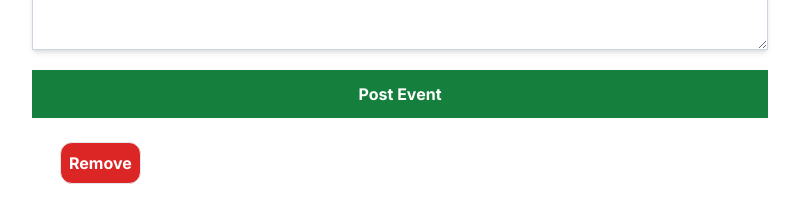
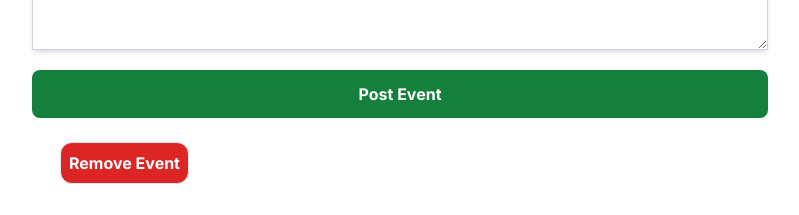
Before and after one commit to christinolb/events, a Next.js app: page /edit in a window 1280 px wide. Shown: the part 737-952 px from the top of the page, without its empty margins (240-1039 px from the left). Built offline with nearby package versions, Linux system fonts and the light colour scheme; no server answers.

Commit message:
started remove button api/ client

```diff
--- a/app/components/ContactFormEdit.jsx
+++ b/app/components/ContactFormEdit.jsx
@@ -22,9 +22,7 @@ export default function ContactFormEdit() {
     //unique document id
     const [ id, setId ] = useState('')
 
-    //run at start of page
-    getTitles()
-
+    /** QUERY TITLES */
     async function getTitles(){
         const response = await fetch('/api/getTitles', {
         method:'POST',
@@ -41,10 +39,15 @@ export default function ContactFormEdit() {
 
         //extracting response
         const titles = await response.json()
-        setTitles(titles.response)
+        setTitles(titles.response);
+
 
         }
+
     }
+    //run
+    getTitles()
+
 
     //given the title selection post request to api
     //fill in text boxes with response data
@@ -87,7 +90,7 @@ export default function ContactFormEdit() {
         }
     }
 
-    //sends data to api for document update
+    /**SEND DATA TO API (updateDocument)*/
     async function handleSubmit(e) {
         e.preventDefault();
 
@@ -123,6 +126,8 @@ export default function ContactFormEdit() {
         }
     };
 
+    /**HANDLE REMOVE */
+
     return (
         <>
         {/**form for title selection */}
@@ -136,7 +141,7 @@ export default function ContactFormEdit() {
 
                 <select onChange={e => setSelection(e.target.value)} className="p-2 m-2" id="titles">
                     {
-                    titles.map((e)=>(
+                    titles.map((e) => (
                         <option key={e.title} value={e.title}>{e.title}</option>
                     ))
                     }
@@ -144,7 +149,7 @@ export default function ContactFormEdit() {
 
                 <button
                 type='submit'
-                className='px-3 m-3 bg-blue-500 rounded-lg text-white font-bold'
+                className='px-3 m-3 bg-blue-500 rounded-lg text-white font-bold transition delay-75 hover:scale-105 active:scale-95'
                 >Go</button>
             </form>
         </div>
@@ -215,17 +220,22 @@ export default function ContactFormEdit() {
                 </div>
 
                 <button
-                className="bg-green-700 p-3 text-white font-bold"
+                className="bg-green-700 p-3 rounded-lg transition delay-75 hover:scale-105 active:scale-95 text-white font-bold"
                     type="submit"
                     >Post Event</button>
             </form>
             <div className="pl-[20px] ">
-                <button
-                    className="m-2 p-2 border bg-red-600 text-white font-bold rounded-xl"
-                    >
-                    Remove
-                </button>
+                <form onSubmit={console.log("clicked!")}>
+                    <button
+                        onClick={(e) => e.preventDefault()}
+                        type="submit"
+                        className="m-2 p-2 border bg-red-600 text-white font-bold rounded-xl transition delay-75 hover:scale-105 active:scale-95"
+                        >
+                        Remove Event
+                    </button>
+                </form>
             </div>
+
         </>
     )
 }
--- a/app/components/SelectDocForm.jsx
+++ /dev/null
@@ -1,12 +0,0 @@
-'use client'
-
-import AvailableDocQuery from "./AvailableDocQuery"
-
-export default function SelectDocForm() {
-    const eTitle = <AvailableDocQuery />
-    return (
-        <div>
-            <h1>{eTitle}</h1>
-        </div>
-    )
-}
--- a/app/globals.css
+++ b/app/globals.css
@@ -15,5 +15,5 @@ textarea {
 }
 
 li {
-  @apply m-2 p-2 border bg-gray-600 text-white font-bold rounded-xl
+  @apply m-2 p-2 border bg-gray-600 text-white font-bold rounded-xl transition delay-75 hover:scale-105 active:scale-95
 }
--- a/pages/api/queryDocument.ts
+++ b/pages/api/queryDocument.ts
@@ -1,5 +1,3 @@
-//INCOMPLETE: Takes in title, makes query and returns the rest of the data
-
 import type { NextApiRequest, NextApiResponse } from "next";
 const { MongoClient, ServerApiVersion } = require('mongodb');
 const uri = process.env.MONGODB_URI;
@@ -21,7 +19,7 @@ const client = new MongoClient(uri, {
 
 
 
-export default async function handler(req: NextApiRequest, res: NextApiResponse) {
+async function handler(req: NextApiRequest, res: NextApiResponse) {
 
     //retrieval of data from clientside
     const {
@@ -46,8 +44,6 @@ export default async function handler(req: NextApiRequest, res: NextApiResponse)
           const query = { title: selection };
           const result = await myColl.find(query).toArray(function(err, docs) { });
 
-          console.log("selection", selection)
-
           //return query selection
           return res.status(200).json({response: result})
 
@@ -56,6 +52,4 @@ export default async function handler(req: NextApiRequest, res: NextApiResponse)
           await client.close();
           }
       }
-
-
 }
```
